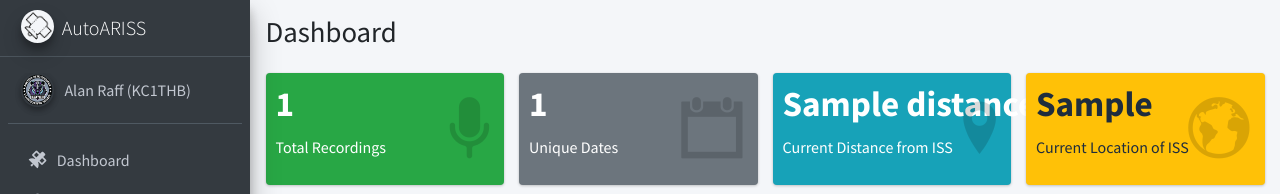
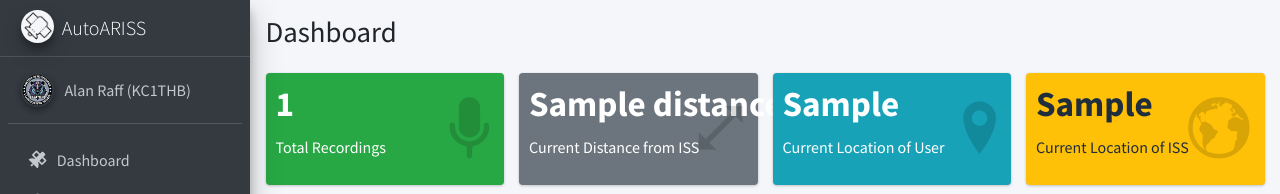
Before and after one commit to Un1xG0d/StarStream, a Flask app: template templates/index.html in a window 1280 px wide. Shown: the top 194 px of the page. Run offline with Flask 3, Linux system fonts and the light colour scheme; the template is opened without the code that fills it: most values are stand-ins (such as "Sample title", 1, 10 or a date in 2020); parts of the project's set-up code (start-up, migrations or seed data) failed here and were passed over; some libraries are stand-ins or nearby versions.

Commit message:
replace unique dates section with user location

```diff
--- a/templates/index.html
+++ b/templates/index.html
@@ -92,21 +92,21 @@
           <div class="col-lg-3 col-6">
             <div class="small-box bg-secondary">
               <div class="inner">
-                <h3>{{ unique_dates|length }}</h3>
+                <h3 id="distance">{{ distance }}</h3>
 
-                <p>Unique Dates</p>
+                <p>Current Distance from ISS</p>
               </div>
               <div class="icon">
-                <i class="ion ion-calendar"></i>
+                <i class="ion ion-arrow-resize"></i>
               </div>
             </div>
           </div>
           <div class="col-lg-3 col-6">
             <div class="small-box bg-info">
               <div class="inner">
-                <h3 id="distance">{{ distance }}</h3>
+                <h3>{{ user_location }}</h3>
 
-                <p>Current Distance from ISS</p>
+                <p>Current Location of User</p>
               </div>
               <div class="icon">
                 <i class="ion ion-location"></i>
--- a/web.py
+++ b/web.py
@@ -62,13 +62,10 @@ agps_thread.run_thread()
 def dashboard():
 	iss_location = get_iss_location()
 	distance = round(get_distance_between(user_location, iss_location), 1)
+	user_geocoded_location = get_geocoded_location(user_location)
 	iss_geocoded_location = get_geocoded_location(iss_location)
 	recordings = load_json("logs/recordings.json")
-	unique_dates = []
-	for recording in recordings:
-		if recording["timestamp"].split(" ")[0] not in unique_dates:
-			unique_dates.append(recording["timestamp"].split(" ")[0])
-	return render_template("index.html", distance=distance, iss_location=iss_geocoded_location, recordings=recordings, unique_dates=unique_dates)
+	return render_template("index.html", user_location=user_geocoded_location, iss_location=iss_geocoded_location, distance=distance, recordings=recordings)
 
 @app.route("/recordings")
 def recordings():
```
